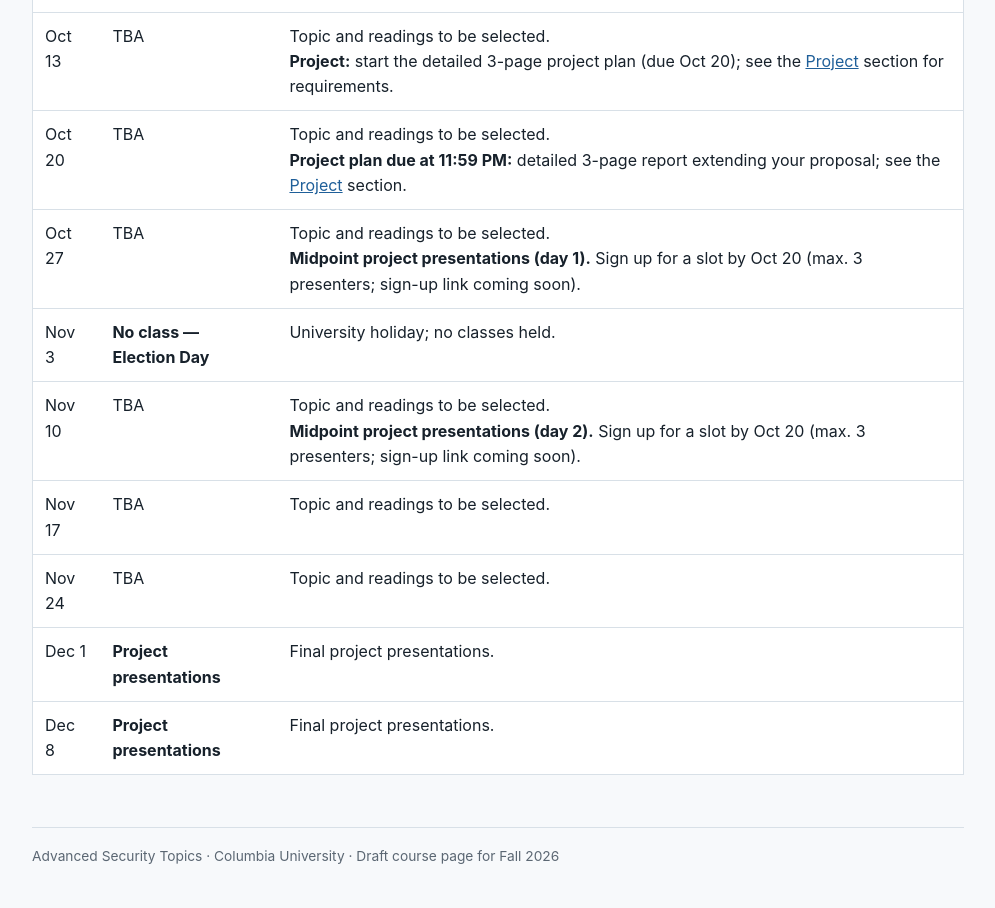
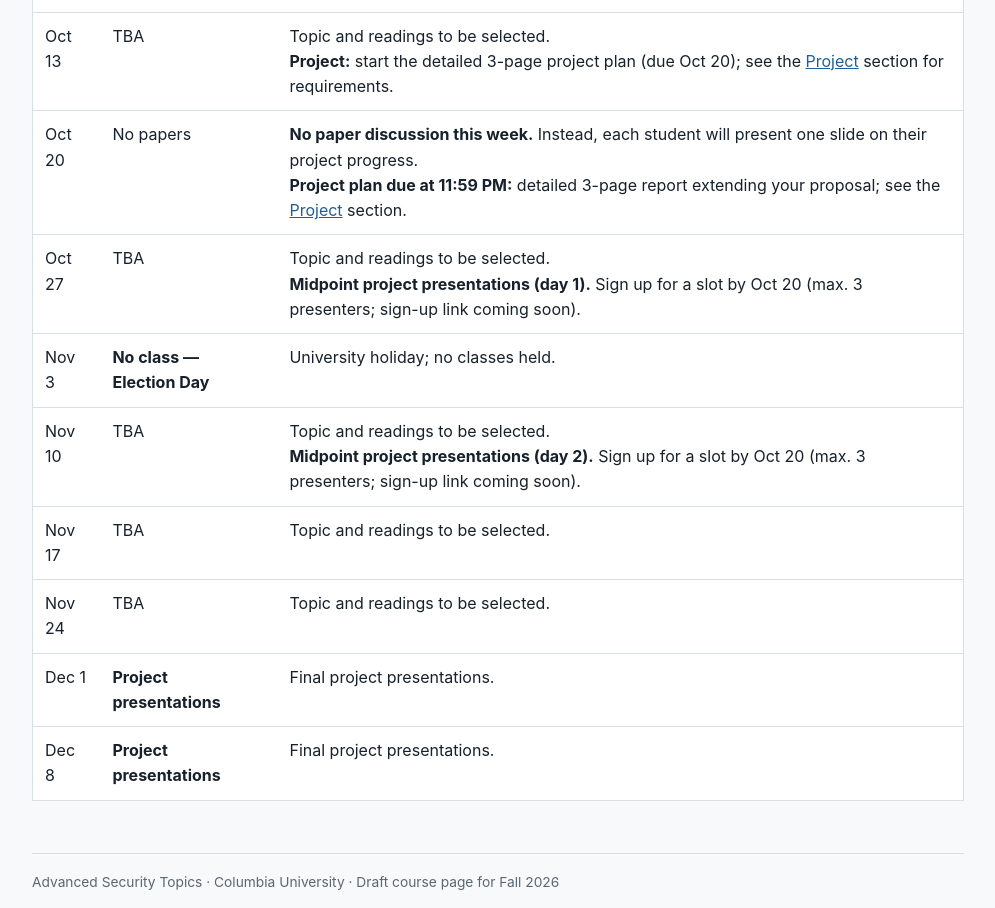
Before and after one commit to sj2754/advsec2026, a plain HTML site: page index.html in a window 1280 px wide. Shown: the part 4756-5664 px from the top of the page, without its empty margins (142-1137 px from the left). Drawn offline with Linux system fonts and the light colour scheme.

Commit message:
Update project plan deadline and discussion detailsOct 20 class: no papers, one-slide project progress presentations

```diff
--- a/index.html
+++ b/index.html
@@ -433,7 +433,7 @@
             </td>
           </tr>
           <tr><td>Oct 13</td><td>TBA</td><td>Topic and readings to be selected.<br><strong>Project:</strong> start the detailed 3-page project plan (due Oct 20); see the <a href="#project">Project</a> section for requirements.</td></tr>
-          <tr><td>Oct 20</td><td>TBA</td><td>Topic and readings to be selected.<br><strong>Project plan due at 11:59 PM:</strong> detailed 3-page report extending your proposal; see the <a href="#project">Project</a> section.</td></tr>
+          <tr><td>Oct 20</td><td>No papers</td><td><strong>No paper discussion this week.</strong> Instead, each student will present one slide on their project progress.<br><strong>Project plan due at 11:59 PM:</strong> detailed 3-page report extending your proposal; see the <a href="#project">Project</a> section.</td></tr>
           <tr><td>Oct 27</td><td>TBA</td><td>Topic and readings to be selected.<br><strong>Midpoint project presentations (day 1).</strong> Sign up for a slot by Oct 20 (max. 3 presenters; sign-up link coming soon).</td></tr>
           <tr><td>Nov 3</td><td><strong>No class — Election Day</strong></td><td>University holiday; no classes held.</td></tr>
           <tr><td>Nov 10</td><td>TBA</td><td>Topic and readings to be selected.<br><strong>Midpoint project presentations (day 2).</strong> Sign up for a slot by Oct 20 (max. 3 presenters; sign-up link coming soon).</td></tr>
```
